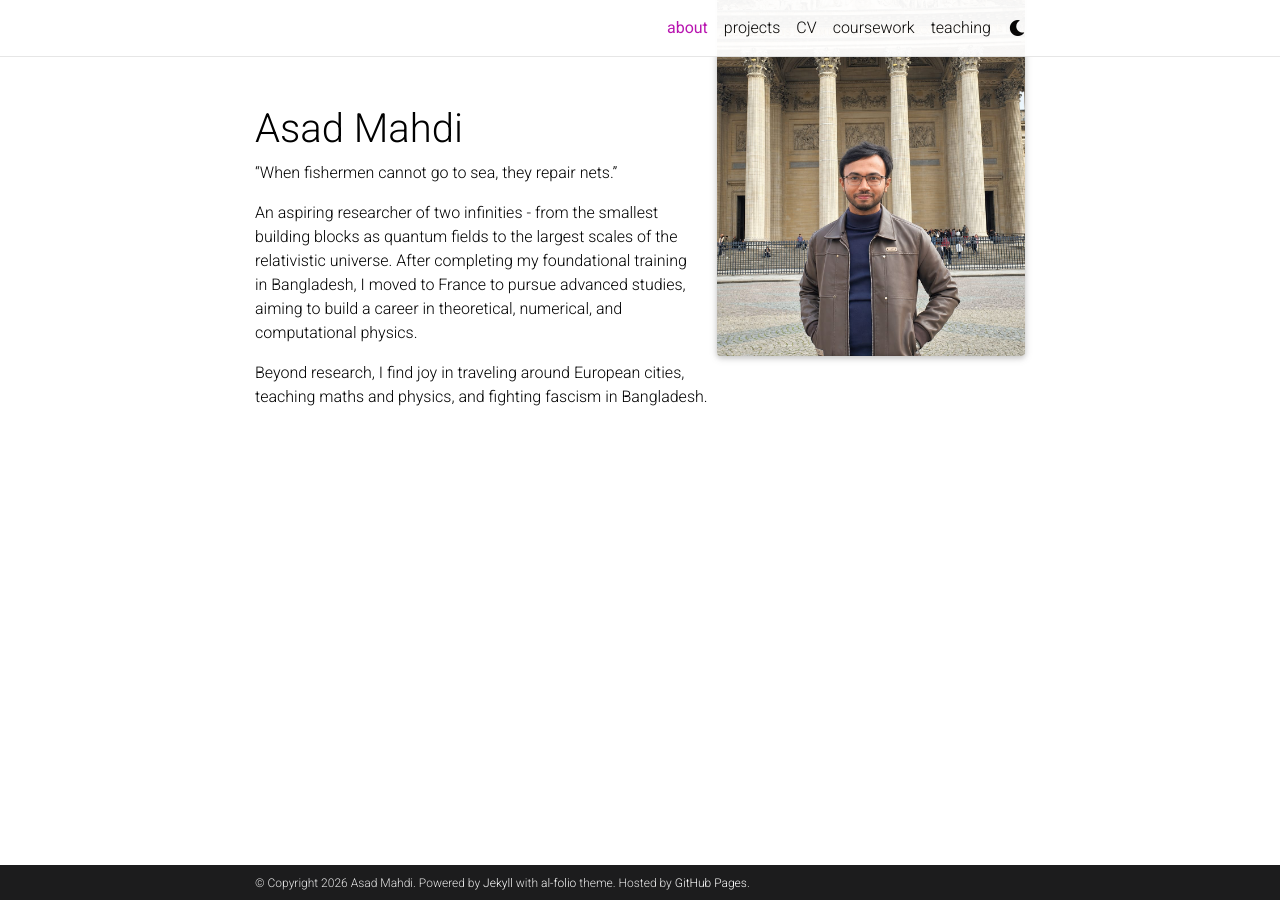
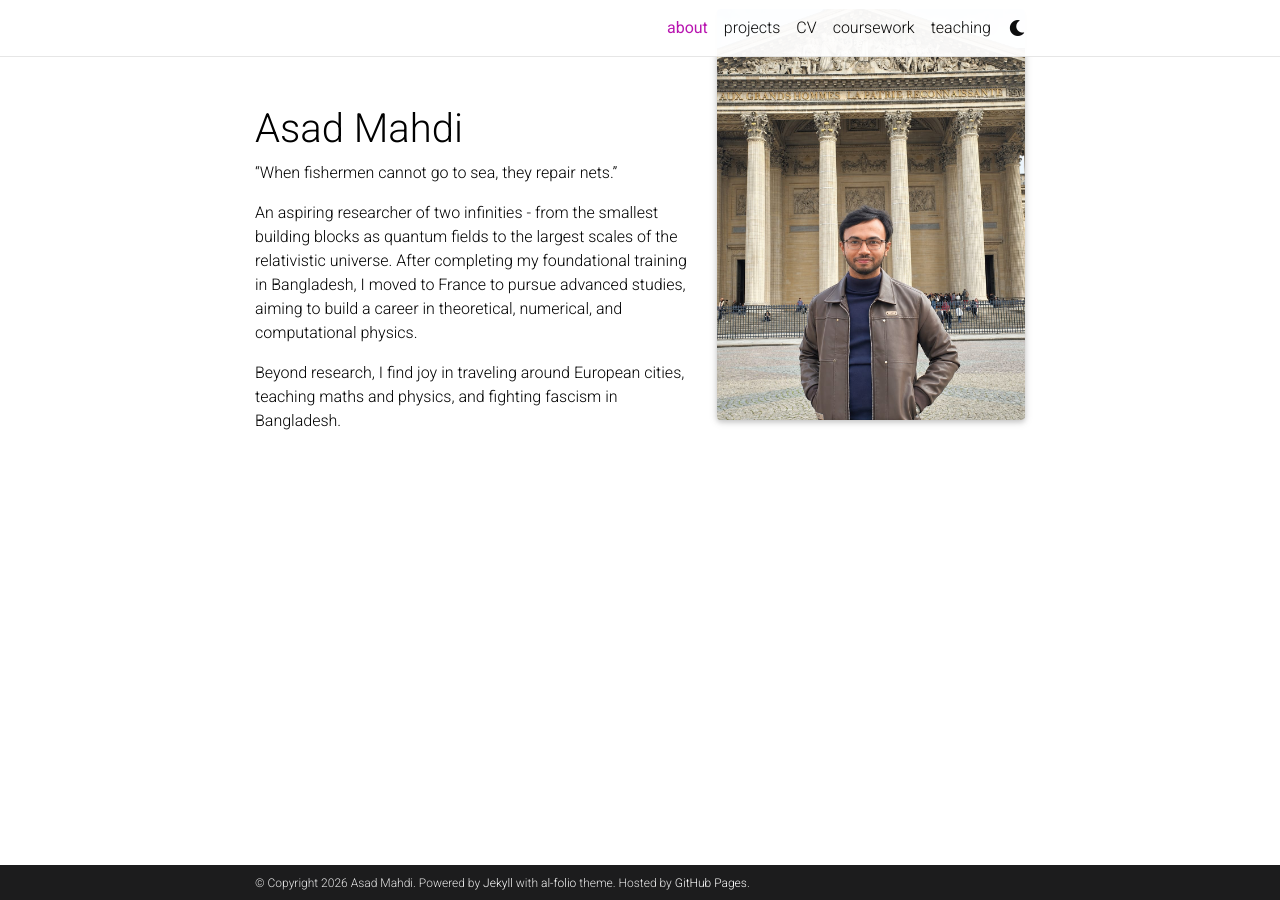
Before and after one commit to asadmahdi-phy/asadmahdi-phy.github.io, a Jekyll site: the page built from _pages/about.md, in a window 1280 px wide. Built offline with Jekyll 4.4.1, drawn with Linux system fonts in a browser that asks for light colours; full-size pictures stand in for the smaller copies a plugin makes; comment, search, counter and statistics services are not loaded; a style sheet for code colours, icons or effects is not loaded.

Commit message:
Update about.html

```diff
--- a/_layouts/about.html
+++ b/_layouts/about.html
@@ -6,8 +6,8 @@ layout: default
   /* Align the profile photograph with the name on desktop */
   @media (min-width: 576px) {
     .about-profile-aligned {
-      transform: translateY(-8rem);
-      margin-bottom: -8rem;
+      transform: translateY(-4rem);
+      margin-bottom: -4rem;
     }
   }
 </style>
```
